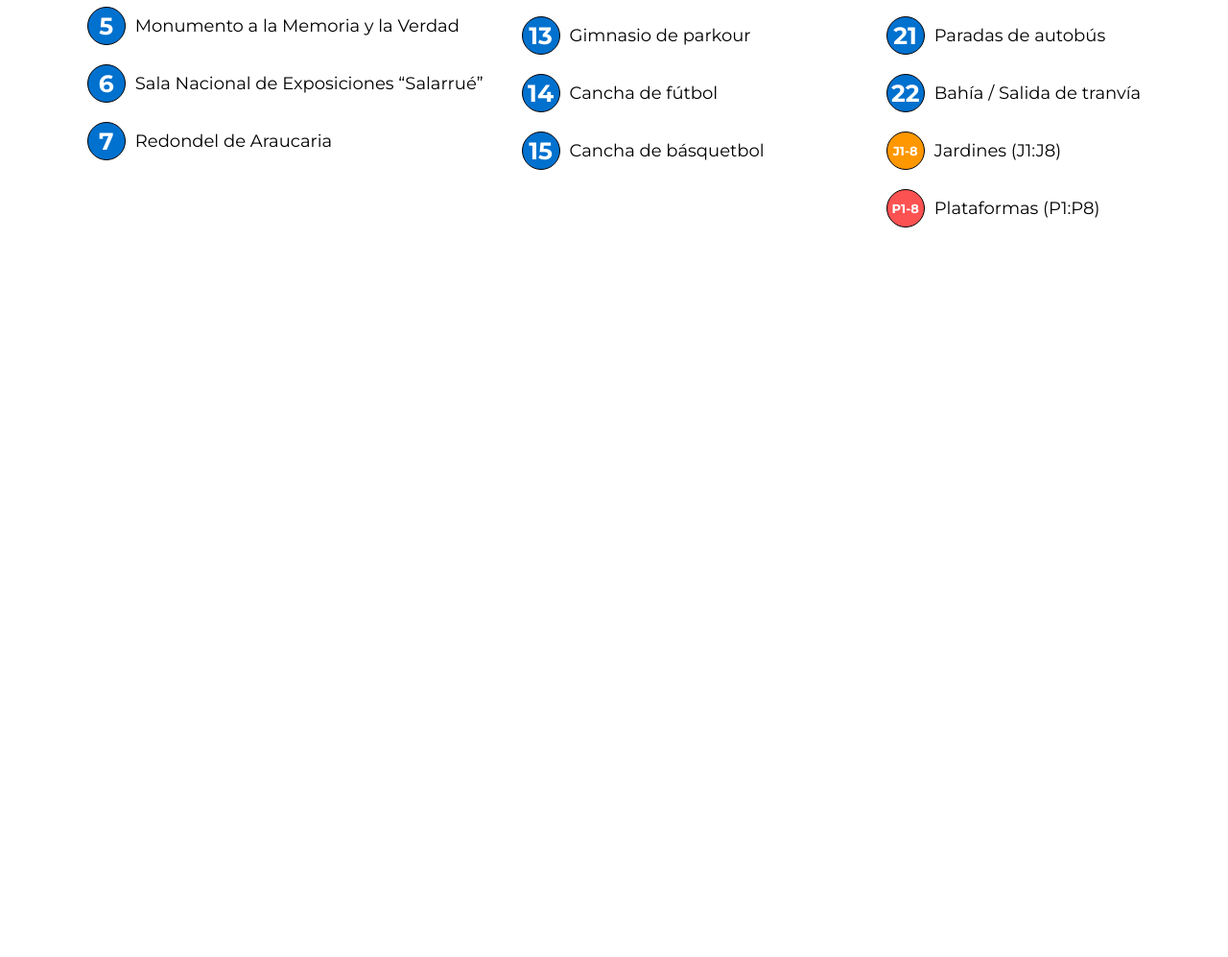
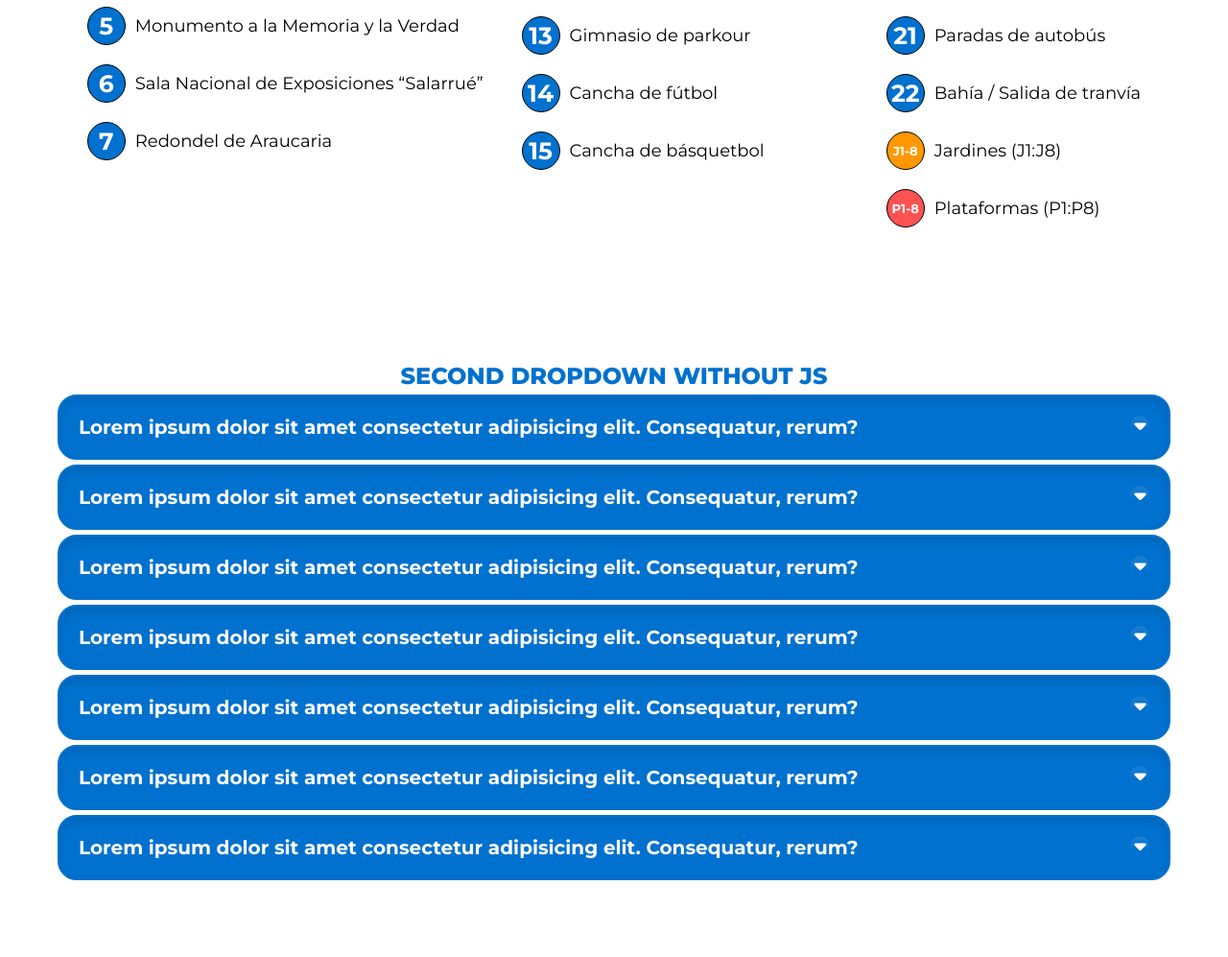
Before and after one commit to pacheco90/libraries-elements, a website: page index.html in a window 1280 px wide. Shown: the part 10938-11935 px from the top of the page at 96% size. Before the commit the page ends 11235 px from the top, so only its background shows below. Drawn offline with nearby package versions, Linux system fonts and the light colour scheme; some packages are replaced by stand-ins of ours; files that its build step writes are made by us from their sources; a script that the page names is missing; files whose address does not match are found by name.

Commit message:
:white_check_mark: add segond dropdown without js

```diff
--- a/index.html
+++ b/index.html
@@ -600,6 +600,54 @@
                 </div>
             </div>
         </section>
+
+        <section class="second-dropdown-without-js">
+            <div class="container">
+                <h1>SECOND DROPDOWN WITHOUT JS</h1>
+                <details>
+                    <summary>Lorem ipsum dolor sit amet consectetur adipisicing elit. Consequatur, rerum?</summary>
+                    <div>
+                        <p>contenido Lorem ipsum dolor sit amet consectetur adipisicing elit. In minima facere consequatur ex expedita deserunt ullam deleniti est animi sit aliquid, reprehenderit minus eaque cum quasi unde impedit ad fugit.</p>
+                    </div>
+                </details>
+                <details>
+                    <summary>Lorem ipsum dolor sit amet consectetur adipisicing elit. Consequatur, rerum?</summary>
+                    <div>
+                        <p>contenido Lorem ipsum dolor sit amet consectetur adipisicing elit. In minima facere consequatur ex expedita deserunt ullam deleniti est animi sit aliquid, reprehenderit minus eaque cum quasi unde impedit ad fugit.</p>
+                    </div>
+                </details>
+                <details>
+                    <summary>Lorem ipsum dolor sit amet consectetur adipisicing elit. Consequatur, rerum?</summary>
+                    <div>
+                        <p>contenido Lorem ipsum dolor sit amet consectetur adipisicing elit. In minima facere consequatur ex expedita deserunt ullam deleniti est animi sit aliquid, reprehenderit minus eaque cum quasi unde impedit ad fugit.</p>
+                    </div>
+                </details>
+                <details>
+                    <summary>Lorem ipsum dolor sit amet consectetur adipisicing elit. Consequatur, rerum?</summary>
+                    <div>
+                        <p>contenido Lorem ipsum dolor sit amet consectetur adipisicing elit. In minima facere consequatur ex expedita deserunt ullam deleniti est animi sit aliquid, reprehenderit minus eaque cum quasi unde impedit ad fugit.</p>
+                    </div>
+                </details>
+                <details>
+                    <summary>Lorem ipsum dolor sit amet consectetur adipisicing elit. Consequatur, rerum?</summary>
+                    <div>
+                        <p>contenido Lorem ipsum dolor sit amet consectetur adipisicing elit. In minima facere consequatur ex expedita deserunt ullam deleniti est animi sit aliquid, reprehenderit minus eaque cum quasi unde impedit ad fugit.</p>
+                    </div>
+                </details>
+                <details>
+                    <summary>Lorem ipsum dolor sit amet consectetur adipisicing elit. Consequatur, rerum?</summary>
+                    <div>
+                        <p>contenido Lorem ipsum dolor sit amet consectetur adipisicing elit. In minima facere consequatur ex expedita deserunt ullam deleniti est animi sit aliquid, reprehenderit minus eaque cum quasi unde impedit ad fugit.</p>
+                    </div>
+                </details>
+                <details>
+                    <summary>Lorem ipsum dolor sit amet consectetur adipisicing elit. Consequatur, rerum?</summary>
+                    <div>
+                        <p>contenido Lorem ipsum dolor sit amet consectetur adipisicing elit. In minima facere consequatur ex expedita deserunt ullam deleniti est animi sit aliquid, reprehenderit minus eaque cum quasi unde impedit ad fugit.</p>
+                    </div>
+                </details>
+            </div>
+        </section>
     </main>
     <footer>
 
--- /dev/null
+++ b/src/sass/_second-dropdown-without-js.scss
@@ -0,0 +1,83 @@
+.second-dropdown-without-js{
+    padding: 80px 0;
+    min-height: 400px;
+
+    .container{
+        display: flex;
+        align-items: center;
+        justify-content: center;
+        flex-direction: column;
+        gap: 5px;
+
+        h1{
+            font-family: $primary-font-bold;
+            font-weight: 800;
+            color: $blue;
+        }
+
+        details{
+            width: 100%;
+            padding: 20px;
+            background: $blue;
+            box-shadow: inset 0 5px 10px rgba(#000, 0.1);
+            border-radius: 20px;
+            border: 2px solid $blue;
+
+
+            summary{
+                cursor: pointer;
+                color: #fff;
+                list-style: none;
+                font-family: $primary-font-bold;
+                font-weight: 700;
+                position: relative;
+                font-size: 20px;
+
+
+                &:before{
+                    content: '';
+                    position: absolute;
+                    background: url("../img/caret-down-solid.svg") $blue;
+                    background-size: contain;
+                    background-position: center;
+                    background-repeat: no-repeat;
+                    width: 20px;
+                    height: 20px;
+                    right: 0;
+                    box-shadow: inset 0 5px 5px rgba(#fff, 0.1);
+                    transition: all 0.3s;
+                    border-radius: 10px;
+                }
+            }
+
+
+            div{
+                padding: 10px 0;
+                p{
+                    font-family: $primary-font-regular;
+                    color: #000;
+                    font-size: 20px;
+                }
+            }
+        }
+
+        details[open]{
+            transition: all 0.3s;
+            border: 2px solid $blue;
+            background: #fff;
+
+            summary{
+                color: $blue;
+
+                &:before{
+                    background: url("../img/caret-down-solid.svg") $blue;
+                    background-repeat: no-repeat;
+                    background-position: center;
+                    background-size: contain;
+                    transition: all 0.3s;
+                    transform: rotate(180deg);
+                }
+            }
+        }
+    }
+}
--- a/src/sass/main.scss
+++ b/src/sass/main.scss
@@ -15,3 +15,4 @@
 @import "range";
 @import "pago";
 @import "map-jquery-zoom";
+@import "second-dropdown-without-js";
```
Also changed, not shown: src/img/caret-down-solid.svg (added), 2 other files.
